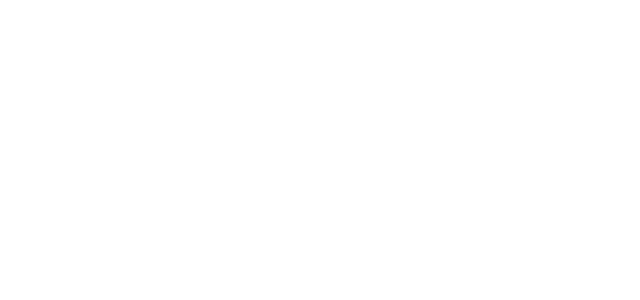
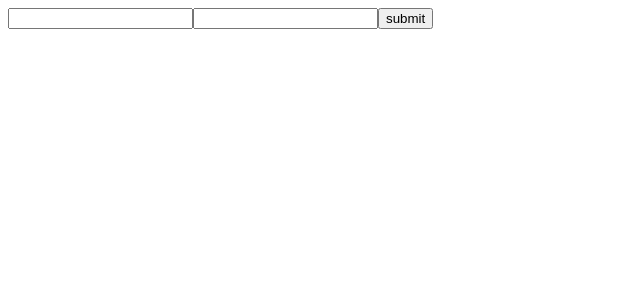
Before and after one commit to hamzahamza11/ecommerce, a React (Create React App) app in the folder frontend/: page /login in a window 1280 px wide. Shown: the top 300 px of the page, without its empty margins (0-640 px from the left). Built offline with nearby package versions, Linux system fonts and the light colour scheme.

Commit message:
add the login logique in the  frontend

```diff
--- a/frontend/src/App.js
+++ b/frontend/src/App.js
@@ -1,6 +1,7 @@
 import HomePage from "./Component/HomePage"
 import AddProduct from "./Component/addProduct"
 import EditProduct from "./Component/EditProduct"
+import Login from "./auth/login"
 import {BrowserRouter, Route, Switch, Redirect } from "react-router-dom";
 
 
@@ -12,8 +13,9 @@ function App() {
         <Route exact path="/" render={() => <HomePage/>} />
         <Route exact path="/editProduct/:id" render={(props) => <EditProduct {...props}/>} />
         <Route exact path="/addProduct" render={() => <AddProduct/>} />
+        <Route exact path="/login" render={() => <Login/>} />
 
-       </Switch>
+      </Switch>
 
        </BrowserRouter>
 
--- /dev/null
+++ b/frontend/src/auth/login.js
@@ -0,0 +1,53 @@
+
+import {useState,useEffect} from "react";
+
+import axios from "axios"
+import { useParams } from "react-router-dom";
+
+
+function Login(){
+
+    const [value,setValue] = useState("");
+
+    const handleChange = (e)=>{
+        e.preventDefault();
+        setValue({
+            ...value,
+            [e.target.name]:e.target.value
+        })
+    }
+    const handleSubmit = async () => {
+        let user = await axios.post('/api/login',value);
+        //console.log(user);
+        if(user.headers['auth-token']){
+          localStorage.setItem('isLoggedIn',true);
+          localStorage.setItem('user',user.headers['auth-token']);
+          window.location.replace(`/`);
+        }
+      }
+
+
+
+
+
+
+
+
+    return(
+        <div>
+
+        <form onSubmit={handleSubmit}>
+
+
+            <input type="text" name="username" onChange={handleChange}  />
+            <input type="text" name="password" onChange={handleChange}   />
+
+            <button>submit</button>
+
+       </form>
+
+        </div>
+    )
+}
+
+export default Login;
```
Also changed, not shown: frontend/src/auth/SingUp.js (added), 2 other files (tests, documents, lock files or other folders).
